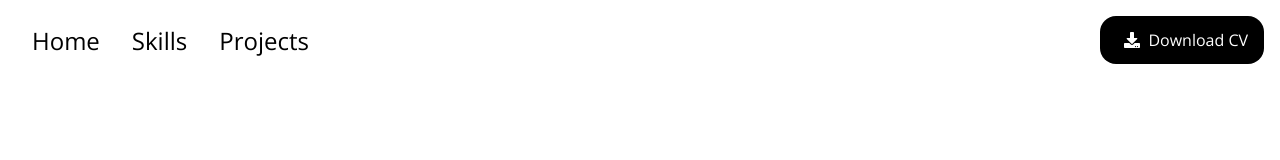
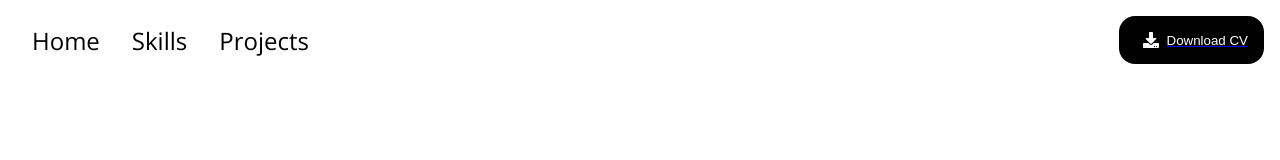
Before and after one commit to ThesngNguyen/portfolio, a React (Create React App) app: page / in a window 1280 px wide. Shown: the top 160 px of the page. Built offline with nearby package versions, Linux system fonts and the light colour scheme.

Commit message:
Fix Download CV

```diff
--- a/src/components/NavBar.js
+++ b/src/components/NavBar.js
@@ -1,7 +1,8 @@
 import './NavBar.css';
-import React from "react";
+import React, { useRef } from "react";
 import { Link } from 'react-scroll';
 import { FaDownload } from 'react-icons/fa';
+
 
 const Navbar = () => {
     return(
@@ -11,8 +12,10 @@ const Navbar = () => {
                 <Link className='Menu-ListItem'>Skills</Link>
                 <Link className='Menu-ListItem'>Projects</Link>
             </div>
-            <a href="/CV_NGUYEN-CAO-THANG.pdf" download className='Menu-Btn'>
-                <FaDownload className='Menu-Btn-Img'/>Download CV
+            <a href="/CV_NGUYEN-CAO-THANG.pdf" download>
+                <button className='Menu-Btn'>
+                    <FaDownload className='Menu-Btn-Img'/>Download CV
+                </button>
             </a>
         </nav>
     )
```
